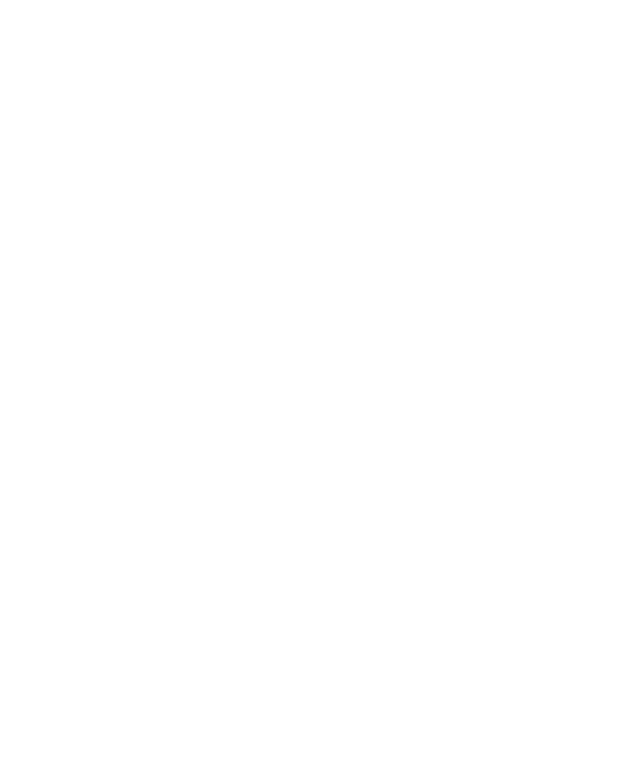
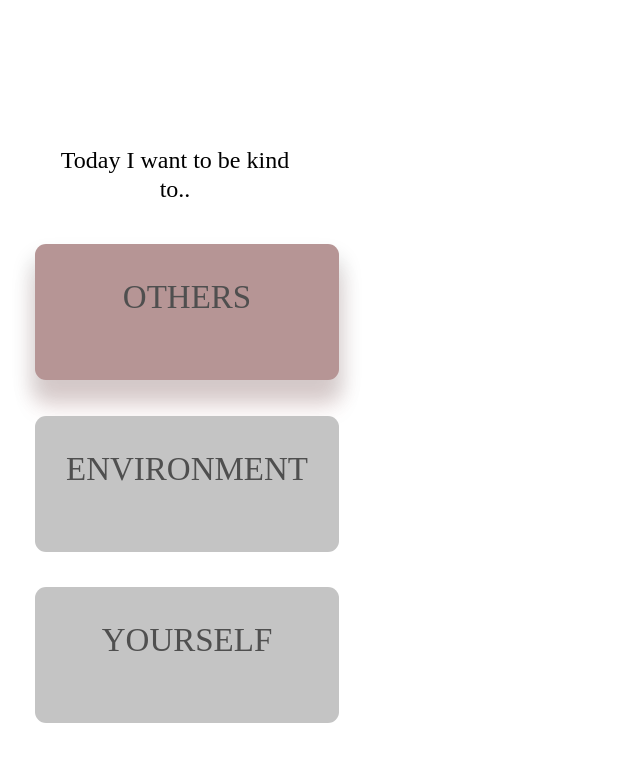
Before and after one commit to essisuomalainen/ActsOfKindness, a React (Create React App) app: page / in a window 1280 px wide. Shown: the top 762 px of the page, without its empty margins (0-640 px from the left). Built offline with nearby package versions, Linux system fonts and the light colour scheme.

Commit message:
styled components for the first page

```diff
--- a/src/App.js
+++ b/src/App.js
@@ -1,9 +1,17 @@
 import React from 'react';
 import './App.css';
+import Header from './components/Header/Header';
+import Others from './components/Others/Others';
+import Yourself from './components/Yourself/Yourself';
+import Environment from './components/Environment/Environment';
 
 function App() {
   return (
     <div className="App">
+      <Header />
+      <Others />
+      <Environment />
+      <Yourself />
 
     </div>
   );
--- a/src/components/Environment/Environment.js
+++ b/src/components/Environment/Environment.js
@@ -1,2 +1,13 @@
 import React from 'react';
 import style from './Environment.module.css';
+
+const Environment = () => {
+    return (
+        <div className={style.environmentWrapper}>
+        <p>ENVIRONMENT</p>
+
+        </div>
+    )
+}
+
+export default Environment;
--- a/src/components/Environment/Environment.module.css
+++ b/src/components/Environment/Environment.module.css
@@ -0,0 +1,10 @@
+.environmentWrapper {
+position: absolute;
+width: 304px;
+height: 136px;
+left: 35px;
+top: 416px;
+
+background: #C4C4C4;
+border-radius: 11px;
+}
--- /dev/null
+++ b/src/components/Header/Header.js
@@ -0,0 +1,13 @@
+import React from 'react';
+import style from './Header.module.css';
+
+const Header = () => {
+    return (
+        <div className={style.headerWrapper}>
+            <h2 className={style.header}>Today I want to be kind to..</h2>
+
+        </div>
+    )
+}
+
+export default Header;
--- /dev/null
+++ b/src/components/Header/Header.module.css
@@ -0,0 +1,18 @@
+.headerWrapper {
+    position: absolute;
+    width: 254px;
+    height: 106px;
+    left: 48px;
+    top: 126px;
+}
+
+.header {
+
+font-family: Rockwell;
+font-style: normal;
+font-weight: normal;
+font-size: 24px;
+line-height: 29px;
+
+color: #000000;
+}
--- /dev/null
+++ b/src/components/LoadingScreen/LoadingScreen.module.css
@@ -0,0 +1,3 @@
+.LoadingScreenWrapper {
+
+}
--- /dev/null
+++ b/src/components/Others/Others.js
@@ -0,0 +1,11 @@
+import React from 'react';
+import style from './Others.module.css';
+
+const Others = () => {
+    return (
+        <div className={style.othersWrapper}>
+            <p>OTHERS</p>
+        </div>
+    )
+}
+ export default Others;
--- /dev/null
+++ b/src/components/Others/Others.module.css
@@ -0,0 +1,23 @@
+.othersWrapper {
+position: absolute;
+width: 304px;
+height: 136px;
+left: 35px;
+top: 244px;
+
+background: #B69595;
+box-shadow: 0px 16px 19px 5px rgba(0, 0, 0, 0.13), 0px 28px 25px rgba(138, 3, 3, 0.1);
+border-radius: 11px;
+vertical-align: middle;
+}
+
+p {
+font-family: Rockwell;
+font-style: normal;
+font-weight: normal;
+font-size: 33px;
+line-height: 40px;
+
+color: #4F4F4F;
+
+}
--- /dev/null
+++ b/src/components/Yourself/Yourself.js
@@ -0,0 +1,12 @@
+import React from 'react';
+import style from './Yourself.module.css';
+
+const Yourself = () => {
+    return (
+        <div className={style.yourselfWrapper}>
+            <p>YOURSELF</p>
+        </div>
+    )
+}
+
+export default Yourself;
--- /dev/null
+++ b/src/components/Yourself/Yourself.module.css
@@ -0,0 +1,11 @@
+
+.yourselfWrapper{
+    position: absolute;
+    width: 304px;
+    height: 136px;
+    left: 35px;
+    top: 587px;
+
+    background: #C4C4C4;
+    border-radius: 11px;
+}
```
Also changed, not shown: src/components/LoadingScreen/LoadingScreen.js (+12 -0 lines).
